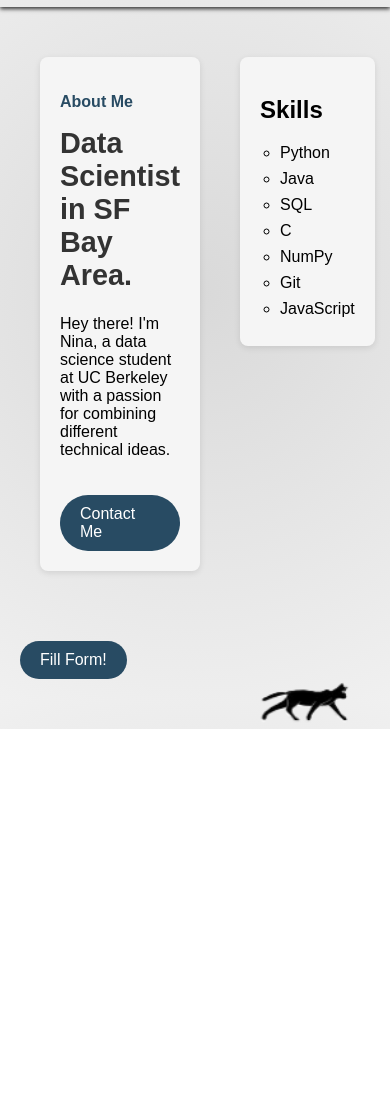
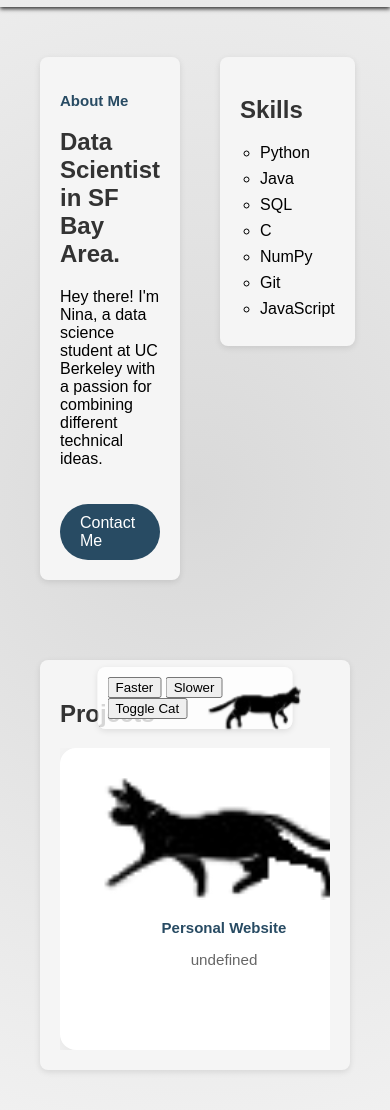
Before and after one commit to hessingnina/FullStack-Proj1, a plain HTML site: page index.html in a window 390 px wide. Shown: the part 115-1225 px from the top of the page. Before the commit the page ends 844 px from the top, so only its background shows below. Drawn offline with Linux system fonts and the light colour scheme.

Commit message:
cleaned up stuff and added another page

```diff
--- a/index.html
+++ b/index.html
@@ -8,19 +8,19 @@
 <body>
     <header>
        <div class = "nav-container">
-        <a href="documents/Resume_Example.pdf" download="Nina_Hessing_Resume.pdf" id="name" target="_blank"><h1>Nina Hessing</h1></a>
+        <a href="documents/Resume_Example.pdf" download="Nina_Hessing_Resume.pdf" id="name" target="_blank" class="no-text-decor hover-increase-size"><h1>Nina Hessing</h1></a>
         <nav class = "navbar">
             <ul>
-                <li><a href="https://www.instagram.com/nina.hessing?igsh=MWZlY2M2OTkxYm0wdg%3D%3D&utm_source=qr" target="_blank"><img src="svg/instagram.svg"/ width="30px" height="30px" class = "svg"></a></li>
-                <li><a href="https://github.com/hessingnina" target="_blank"><img src="svg/github.svg"/ width="30px" height="30px" class = "svg"></a></li>
-                <li><a href="https://www.linkedin.com/in/nina-hessing/" target="_blank"><img src="svg/linkedin.svg"/ width="30px" height="30px" class = "svg"></a></li>
+                <li><a href="https://www.instagram.com/nina.hessing?igsh=MWZlY2M2OTkxYm0wdg%3D%3D&utm_source=qr" target="_blank" class="hover-increase-size"><img src="svg/instagram.svg"/ width="30px" height="30px" class = "svg"></a></li>
+                <li><a href="https://github.com/hessingnina" target="_blank" class="hover-increase-size"><img src="svg/github.svg"/ width="30px" height="30px" class = "svg"></a></li>
+                <li><a href="https://www.linkedin.com/in/nina-hessing/" target="_blank" class="hover-increase-size"><img src="svg/linkedin.svg"/ width="30px" height="30px" class = "svg"></a></li>
             </ul>
         </nav>
          </div>
     </header>
     <div id = "body-box" class="fade-in">
         <div id="about_me">
-            <p id = "about_me_title">About Me</p>
+            <h3 id = "about_me_title">About Me</h3>
             <h2>Data Scientist in SF Bay Area.</h2>
              <p>Hey there! I'm Nina, a data science student at UC Berkeley with a passion for combining different technical ideas.</p>
             <a id="contact-me" href="https://mail.google.com/mail/?view=cm&to=hessingnina@gmail.com" target="_blank">Contact Me</a>
@@ -28,20 +28,29 @@
         <div id="skills">
             <h2>Skills</h2>
             <ul>
-                <li>Python</li>
-                <li>Java</li>
-                <li>SQL</li>
-                <li>C</li>
-                <li>NumPy</li>
-                <li>Git</li>
-                <li>JavaScript</li>
+                <li><a href="projects.html?tag=python" class="no-text-decor hover-bolds">Python</a></li>
+                <li><a href="projects.html?tag=java" class="no-text-decor hover-bolds">Java</a></li>
+                <li><a href="projects.html?tag=sql" class="no-text-decor hover-bolds">SQL</a></li>
+                <li><a href="projects.html?tag=c" class="no-text-decor hover-bolds">C</a></li>
+                <li><a href="projects.html?tag=numpy" class="no-text-decor hover-bolds">NumPy</a></li>
+                <li><a href="projects.html?tag=git" class="no-text-decor hover-bolds">Git</a></li>
+                <li><a href="projects.html?tag=javascript" class="no-text-decor hover-bolds">JavaScript</a></li>
             </ul>
         </div>
     </div>
-    <a id="other-html" href="form.html">Fill Form!</a>
+    <div id="projects-container" class="fade-in">
+            <h2>Projects</h2>
+            <div id="projects">
+            </div>
+    </div>
     <img id="cat" src="images/catframe1.png">
     <audio id="meow-sound" src="audio/cat-meow.mp3" preload="auto"></audio>
     <audio id="purr-sound" src="audio/cat-purr.mp3" preload="auto"></audio>
+    <form id = "cat-controls">
+        <button type="button" id="faster-btn">Faster</button>
+        <button type="button" id="slower-btn">Slower</button>
+        <button type="button" id="enable-btn">Toggle Cat</button>
+    </form>
     <script type="text/javascript" src="javascript.js"></script>
 </body>
 </html>
--- a/javascript.js
+++ b/javascript.js
@@ -8,22 +8,32 @@ const walkFrames = ['images/cat1.png', 'images/cat2.png', 'images/cat3.png',
 ];
 const scaredFrame = 'images/scaredcat.png';
 const happyFrame = 'images/happycat.png';
+const bounceFrame = 'images/catbounce.png';
 
 let direction = -1;
 let position = 0;
 let frameIndex = 0;
-const speed = 5;
+let speed = 5;
 let walking = true;
+let toggle = true;
 
 async function walkCat() {
   while (true) {
-    const screenWidth = window.innerWidth;
     if (walking) {
+      cat.style.bottom = '-30px';
+      const screenWidth = window.innerWidth;
       const nextPos = position + direction * speed;
-      if (nextPos + cat.offsetWidth > screenWidth) {
-        direction = -1;
-      } else if (nextPos < 0) {
-        direction = 1;
+      if (nextPos + 70 >= screenWidth) {
+          cat.style.left = screenWidth - 70 + 'px';
+          await bounceCat(-1);
+          cat.style.transform = `scaleX(${direction})`;
+          direction *= -1;
+      }
+      else if (nextPos + 25 <= 0) {
+          cat.style.left = -30 + 'px';
+          await bounceCat(1);
+          cat.style.transform = `scaleX(${direction})`;
+          direction *= -1;
       }
 
       position += direction * speed;
@@ -38,6 +48,16 @@ async function walkCat() {
   }
 }
 
+async function bounceCat(direction) {
+  walking = false;
+  cat.style.bottom = '5px';
+  cat.src = bounceFrame;
+  cat.style.transform = `scaleX(${-direction})`;
+  await new Promise(resolve => setTimeout(resolve, 150));
+  cat.style.bottom = '-30px';
+  walking = true;
+}
+
 cat.addEventListener('click', () => {
   meowSound.currentTime = 0;
   meowSound.play();
@@ -46,10 +66,14 @@ cat.addEventListener('click', () => {
   walking = false;
   const currentFrame = cat.src;
   cat.src = scaredFrame;
+  cat.style.bottom = '-5px';
   cat.style.transform = `scaleX(${-direction})`;
 
   setTimeout(() => {
-    walking = true;
+    if (toggle) {
+      walking = true;
+    }
+    cat.style.bottom = '-30px';
     cat.src = currentFrame;
     meowSound.pause();
     meowSound.currentTime = 0;
@@ -64,14 +88,45 @@ cat.addEventListener('mouseover', () => {
   const currentFrame = cat.src;
   cat.src = happyFrame;
   cat.style.transform = `scaleX(${-direction})`;
-
+  cat.style.bottom = '-30px';
   cat.addEventListener('mouseleave', () => {
     purrSound.pause();
     purrSound.currentTime = 0;
-    walking = true;
+    if (toggle) {
+      walking = true;
+    }
     cat.src = currentFrame;
     cat.style.transform = `scaleX(${-direction})`;
   }, { once: true });
 });
 
+document.getElementById('faster-btn').addEventListener('click', () => {
+  speed = Math.min(speed + 10, 200);
+});
+document.getElementById('slower-btn').addEventListener('click', () => {
+  speed = Math.max(speed - 10, 1);
+});
+document.getElementById('enable-btn').addEventListener('click', () => {
+  toggle = !toggle;
+  walking = !walking;
+});
+
 walkCat();
+
+async function loadProjects() {
+  const response = await fetch('projects.json');
+  let projects = await response.json();
+  projects.sort((a, b) => new Date(b.date) - new Date(a.date));
+
+  const container = document.getElementById('projects');
+  projects.forEach(project => {
+    container.innerHTML += `
+      <div class="project-card hover-increase-size">
+        <img src="${project.image}" alt="${project.name}" id="cover_image"/>
+        <h3>${project.title}</h3>
+        <p>${project.datte}</p>
+      </div>
+    `;
+  });
+}
+loadProjects();
--- /dev/null
+++ b/projects.json
@@ -0,0 +1,56 @@
+[
+    {
+        "title": "Personal Website",
+        "description": "A personal website to showcase my portfolio and blog posts.",
+        "popularity": 75,
+        "tags": ["HTML", "CSS", "JavaScript"],
+        "link": "https://example.com/personal-website",
+        "image": "images/cat1.png",
+        "github": "https://github.com/hessingnina",
+        "date": "2025-10-15"
+    },
+
+    {
+        "title": "Temperature and Humidity Sensors",
+        "description": "A project that got the current temperature and humidity through sensors.",
+        "popularity": 5,
+        "tags": ["C", "SQL"],
+        "link": "https://example.com/personal-website",
+        "image": "images/cat1.png",
+        "github": "https://github.com/hessingnina",
+        "date": "2022-10-15"
+    },
+
+    {
+        "title": "Temperature and Humidity Sensors",
+        "description": "A project that got the current temperature and humidity through sensors.",
+        "popularity": 5,
+        "tags": ["C", "SQL"],
+        "link": "https://example.com/personal-website",
+        "image": "images/cat1.png",
+        "github": "https://github.com/hessingnina",
+        "date": "2022-10-15"
+    },
+
+    {
+        "title": "Abbaaaa",
+        "description": "A project that got the current temperature and humidity through sensors.",
+        "popularity": 2,
+        "tags": ["C", "SQL"],
+        "link": "https://example.com/personal-website",
+        "image": "images/cat1.png",
+        "github": "https://github.com/hessingnina",
+        "date": "2022-10-15"
+    },
+
+    {
+        "title": "Ball",
+        "description": "Note that that browser support for these values is nuanced. For example, space-between never got support from some versions of Edge, and start/end/left/right aren’t in Chrome yet. MDN has detailed charts. The safest values are flex-start, flex-end, and center.here are also two additional keywords you can pair with these values: safe and unsafe. Using safe ensures that however you do this type of positioning, you can’t push an element such that it renders off-screen (e.g. off the top) in such a way the content can’t be scrolled too (called “data loss”).",
+        "popularity": 100,
+        "tags": ["C", "SQL"],
+        "link": "https://example.com/personal-website",
+        "image": "images/cat1.png",
+        "github": "https://github.com/hessingnina",
+        "date": "2022-10-15"
+    }
+]
--- a/styles.css
+++ b/styles.css
@@ -7,12 +7,50 @@ body {
 
 h1, h2 {
   font-family: merriweather, sans-serif;
+  color: #333;
+}
+
+h3, label {
+  font-family: merriweather, sans-serif;
+  color: #284b63;
+  font-weight: bold;
+  font-size: 15px;
+}
+
+select {
+  padding: 6px 12px;
+  font-size: 15px;
+  border: 1.5px solid #284b63;
+  border-radius: 5px;
+  background-color: #fff;
+  cursor: pointer;
+  transition: border-color 0.3s ease;
+}
+
+select:focus {
+  outline: none;
+  border-color: #0073e6;
 }
 
 header {
   box-shadow: 0px 2px 4px #353535;
   padding : 10px 20px;
 }
+
+.no-text-decor {
+  text-decoration: none;
+  color: black;
+}
+
+.hover-increase-size:hover {
+  transform: scale(1.1);
+  transition: background-color 0.3s ease;
+}
+
+.hover-bolds:hover {
+  font-weight: bold;
+}
+
 
 .nav-container {
   display: flex;
@@ -34,9 +72,6 @@ header {
   transition: transform 0.2s ease;
 }
 
-.navbar li a:hover {
-  transform: scale(1.1);
-}
 
 .navbar img {
   vertical-align: middle;
@@ -46,14 +81,9 @@ header {
 #name {
   display: inline-block;
   transition: transform 0.2s ease;
-  text-decoration: none;
-  color: black;
   font-size: 14px;
 }
 
-#name:hover {
-  transform: scale(1.1);
-}
 
 #body-box {
   display: flex;
@@ -71,17 +101,6 @@ header {
   height: fit-content;
 }
 
-#about_me_title {
-  color: #284b63;
-  font-weight: bold;
-}
-
-#about_me h2 {
-  margin-top: 0;
-  font-size: 1.8rem;
-  color: #333;
-}
-
 #skills {
   max-width: 200px;
 }
@@ -95,7 +114,6 @@ header {
 #skills li {
   margin-bottom: 8px;
 }
-
 
 #contact-me {
   display: inline-block;
@@ -150,10 +168,108 @@ header {
 
 #cat {
   position: fixed;
-  bottom: 0;
+  bottom: -30px;
   left: 0;
   width: 100px;
-  z-index: 9999;
+  height: 100px;
+  object-fit: contain;
+
+  z-index: 1000;
   pointer-events: auto;
   transition: none;
 }
+
+#cat-controls {
+  background-color: rgba(255, 255, 255, 0.8);
+  position: fixed;
+  bottom: 0px;
+  left: 50%;
+  transform: translateX(-50%);
+  border-radius: 8px;
+  box-shadow: 0 2px 6px rgba(0,0,0,0.1);
+  padding: 10px;
+}
+
+
+#projects-container {
+  padding: 20px;
+  background-color: #f5f5f5;
+  border-radius: 8px;
+  margin: 40px 40px;
+  box-shadow: 0 2px 6px rgba(0,0,0,0.1);
+  bottom: 40px;
+}
+
+#projects-container2 {
+  padding: 20px;
+  background-color: #f5f5f5;
+  border-radius: 8px;
+  margin: 40px 40px;
+  box-shadow: 0 2px 6px rgba(0,0,0,0.1);
+  height: fit-content;
+  bottom: 40px;
+  text-align: center;
+}
+
+label {
+  font-weight: 600;
+  margin-right: 10px;
+}
+
+#projects {
+  display: flex;
+  overflow-x: auto;
+  gap: 10px;
+  height: max-content;
+  overflow-y: hidden;
+}
+
+#projects2 {
+  display: flex;
+  flex-wrap: wrap;
+  margin-top: 40px;
+  justify-content: center;
+  gap: 20px;
+  left: 50%;
+  right: 50%;
+}
+
+.project-card {
+  background: white;
+  border-radius: 16px;
+  box-shadow: 0 8px 24px rgba(0, 0, 0, 0.08);
+  padding: 1.5rem;
+  scroll-snap-align: start;
+  transition: transform 0.3s ease, box-shadow 0.3s ease;
+  cursor: pointer;
+  min-width: 280px;
+  max-width: 320px;
+  text-align: center;
+}
+
+.project-card2 {
+  width: 50%;
+  background: white;
+  border-radius: 16px;
+  box-shadow: 0 8px 24px rgba(0, 0, 0, 0.08);
+  padding: 1.5rem;
+  scroll-snap-align: start;
+  transition: transform 0.3s ease, box-shadow 0.3s ease;
+  cursor: pointer;
+  min-width: 280px;
+  max-width: 320px;
+  text-align: center;
+}
+
+#cover_image {
+  width: 100%;
+  object-fit: cover;
+}
+
+.project-card p, .project-card2 p{
+  font-size: 0.95rem;
+  color: #666;
+  margin-top: 0.5rem;
+  min-height: 60px;
+  justify-content: centers;
+}
```
Also changed, not shown: form.html (deleted, +0 -12 lines), projects.html (added, +42 -0 lines), projects.js (added, +72 -0 lines), images/catbounce.png (added), 1 other file.
